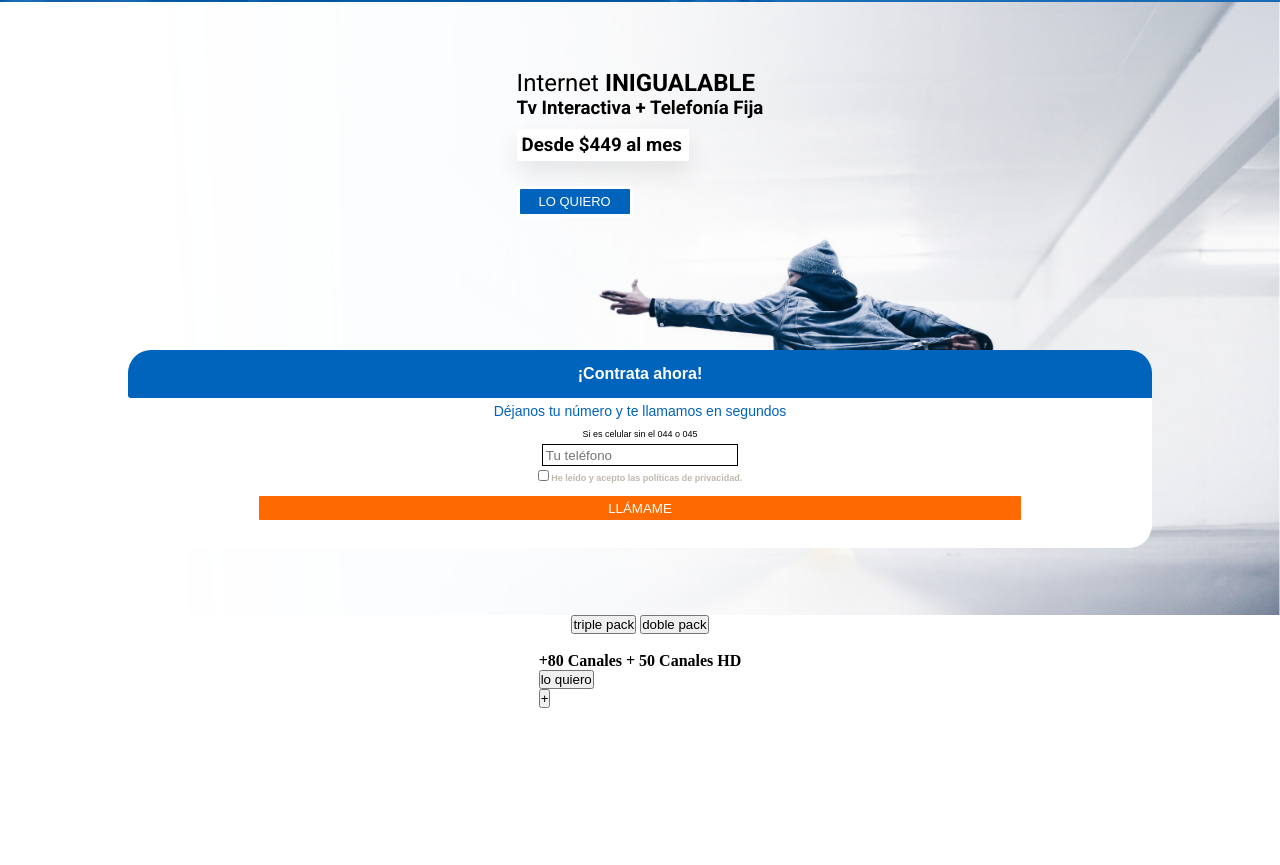
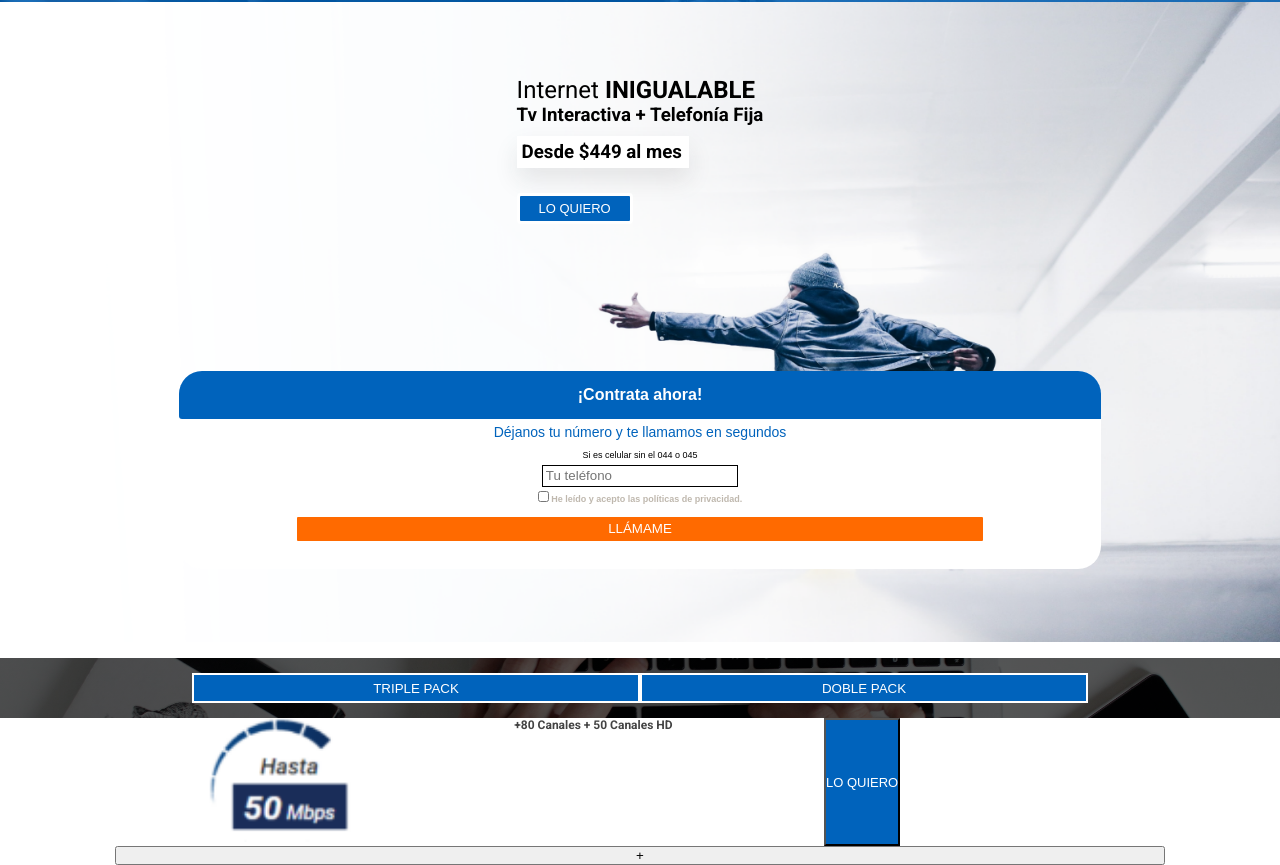
Before and after one commit to elviac94/convertia, a plain HTML site: page index.html in a window 1280 px wide. Shown: the part 798-1663 px from the top of the page. Before the commit the page ends 1506 px from the top, so only its background shows below. Drawn offline with Linux system fonts and the light colour scheme.

Commit message:
delete horizontal scroll

```diff
--- a/index.html
+++ b/index.html
@@ -65,7 +65,7 @@
                 <div class="offers__container--element">
                     <div class="offer__text">
                         <div class="offer__image">
-                            <img src="" alt="">
+                            <img src="./images/Imagen 1.png" alt="50mbps image">
                         </div>
                         <h4 class="offer__title">+80 Canales + 50 Canales HD</h4>
                         <button class="offer__text--button">lo quiero</button>
--- a/styles/styles.css
+++ b/styles/styles.css
@@ -184,7 +184,7 @@
     flex-direction: column;
     align-items: center;
     justify-content: space-around;
-    height: calc(100vh - 94px);
+    min-height: calc(100vh - 94px);
 }
 
 .contract__top{
@@ -247,7 +247,7 @@
 
 .contract__top--rectangle{
     display: flex;
-    width: 80%;
+    width: 72%;
     flex-direction: column;
     align-items: center;
     justify-content: center;
@@ -317,3 +317,66 @@
     margin-bottom: 25px;
 
 }
+
+.contract__container--buttons{
+    display: flex;
+    flex-direction: row;
+    justify-content: center;
+    align-items: center;
+    width: 100%;
+    height: 60px;
+    background-image: linear-gradient(rgba(0, 0, 0, 0.66),rgba(0, 0, 0, 0.66)), url(../images/nordwood-themes-bJjsKbToY34-unsplash.png);
+    margin-top: 16px;
+}
+
+.contract__container--buttons > button{
+    text-transform: uppercase;
+    background-color: #0063BC;
+    border: solid #FFFFFF 2px;
+    color: #FFFFFF;
+    width: 35%;
+    height: 30px;
+}
+
+.offers__container{
+    display: flex;
+    flex-direction: column;
+    justify-content: space-around;
+    align-items: center;
+    width: 100%;
+}
+
+.offers__container--element{
+    display: flex;
+    flex-direction: column;
+    width: 82%;
+    height: 80px;
+}
+
+.offer__text{
+    display: flex;
+    flex-direction: row;
+    justify-content: space-around;
+    width: 82%;
+}
+
+.offer__image{
+    width: 20%;
+}
+
+.offer__image > img{
+    width: 100%;
+}
+
+.offer__title{
+    font-family: 'Roboto', sans-serif;
+    font-size: 12px;
+    color:#434343;
+}
+
+.offer__text--button{
+    font-size: 13px;
+    text-transform: uppercase;
+    background-color: #0063BC;
+    color: #FFFFFF;
+}
```
